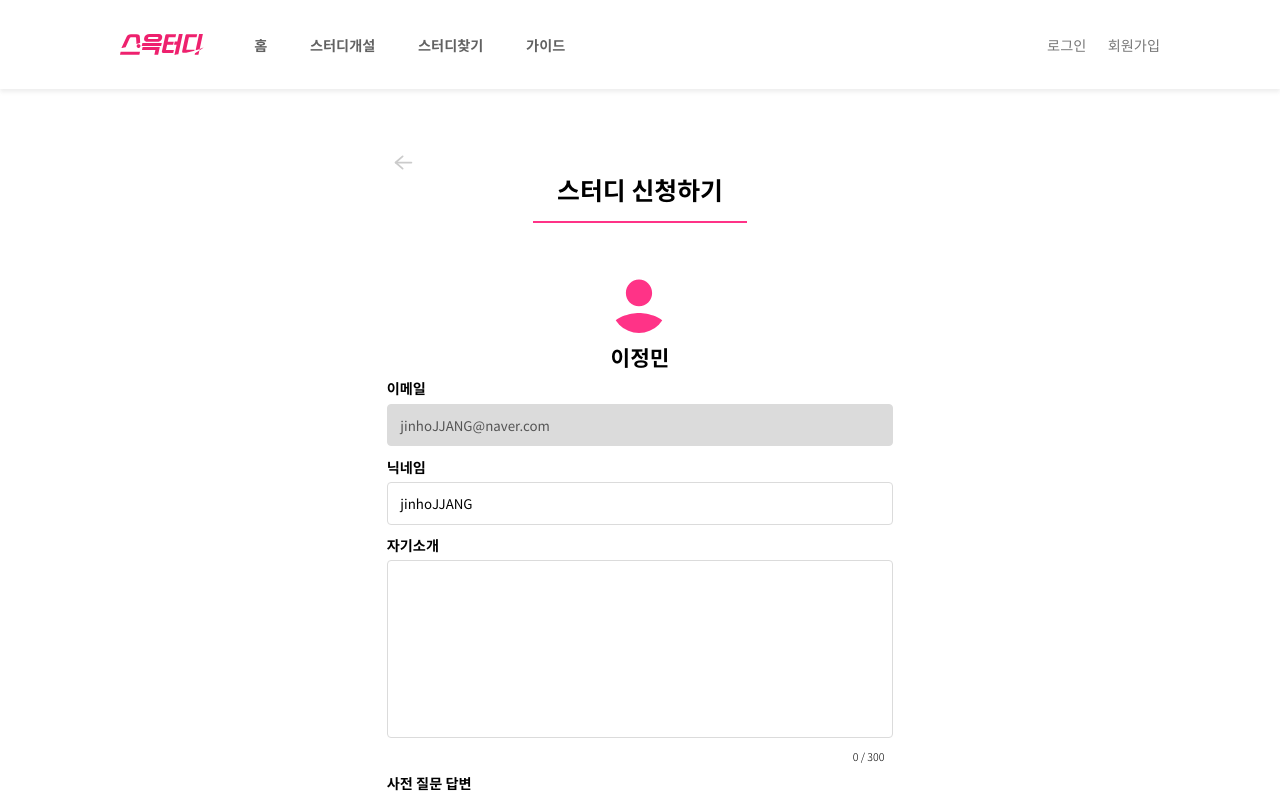
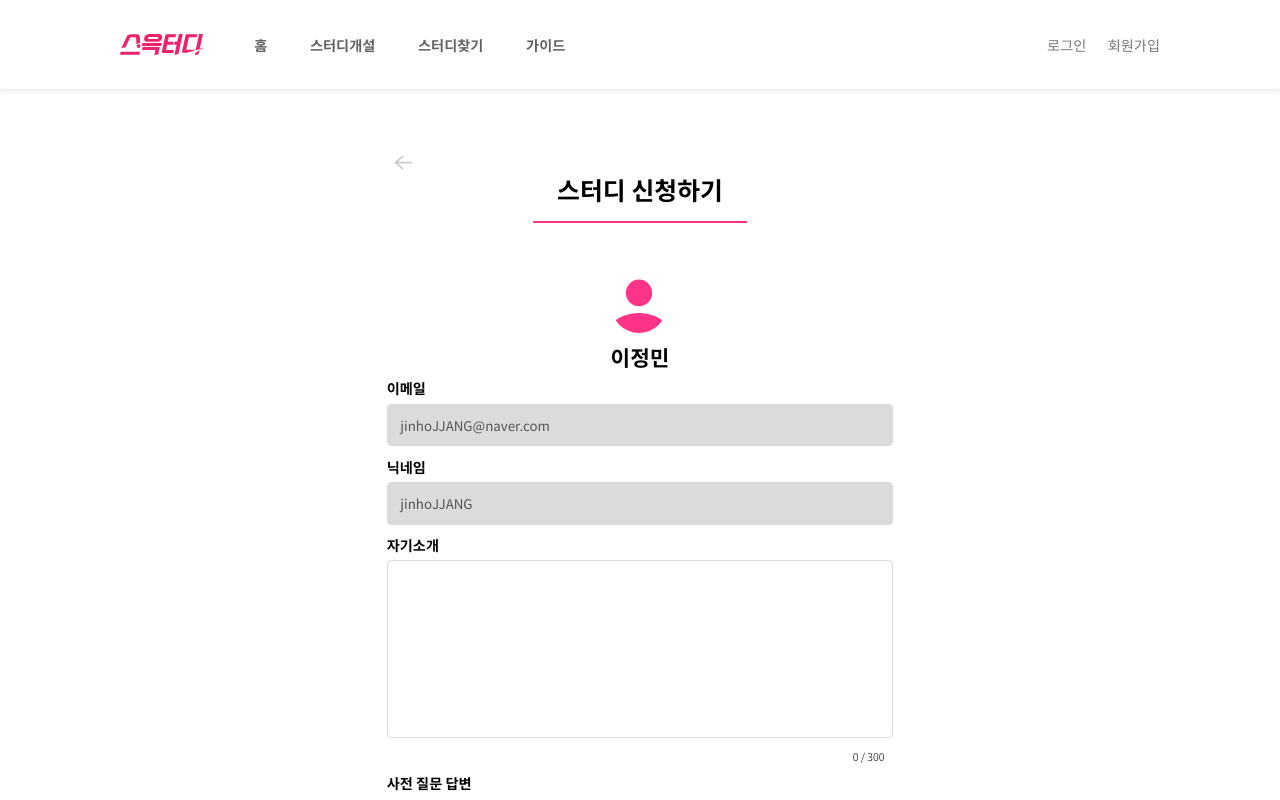
Before and after one commit to 5-TAYO/SSEUKTUDY, a React (Create React App) app in the folder frontend/: page /study/join/1 in a window 1280 px wide. Shown: the top 800 px of the page. Built offline with nearby package versions, Linux system fonts and the light colour scheme.

Commit message:
fix : 닉네임도 fix되게 #51

```diff
--- a/frontend/src/screens/common/StudyRegistForm.jsx
+++ b/frontend/src/screens/common/StudyRegistForm.jsx
@@ -36,6 +36,7 @@ function StudyRegistForm({ type }) {
         className="notoReg fs-15"
         type="text"
         defaultValue="jinhoJJANG"
+        disabled={type === "regist"}
         readOnly={type === "read"}
       />
       <p className="type notoBold fs-16">자기소개</p>
```
